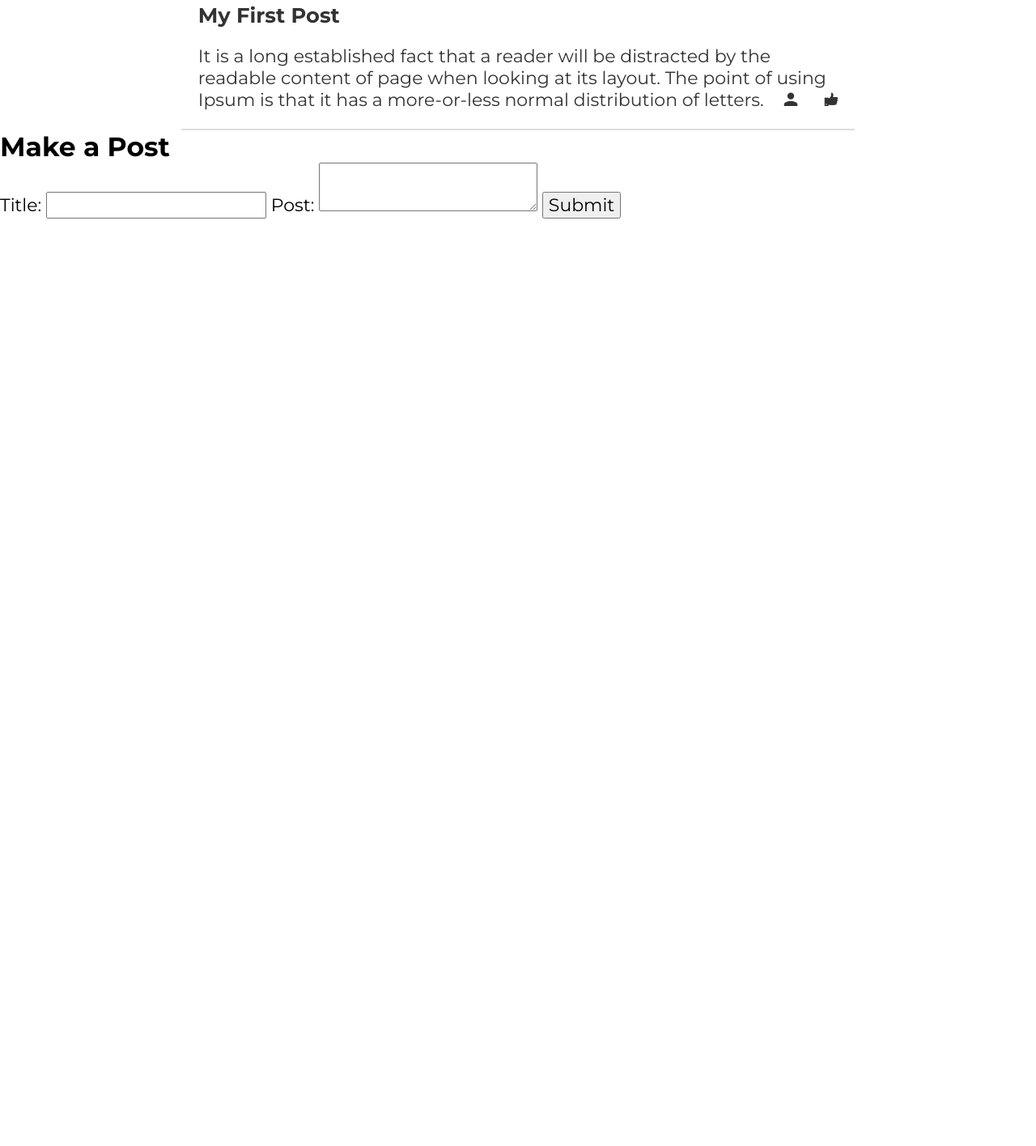
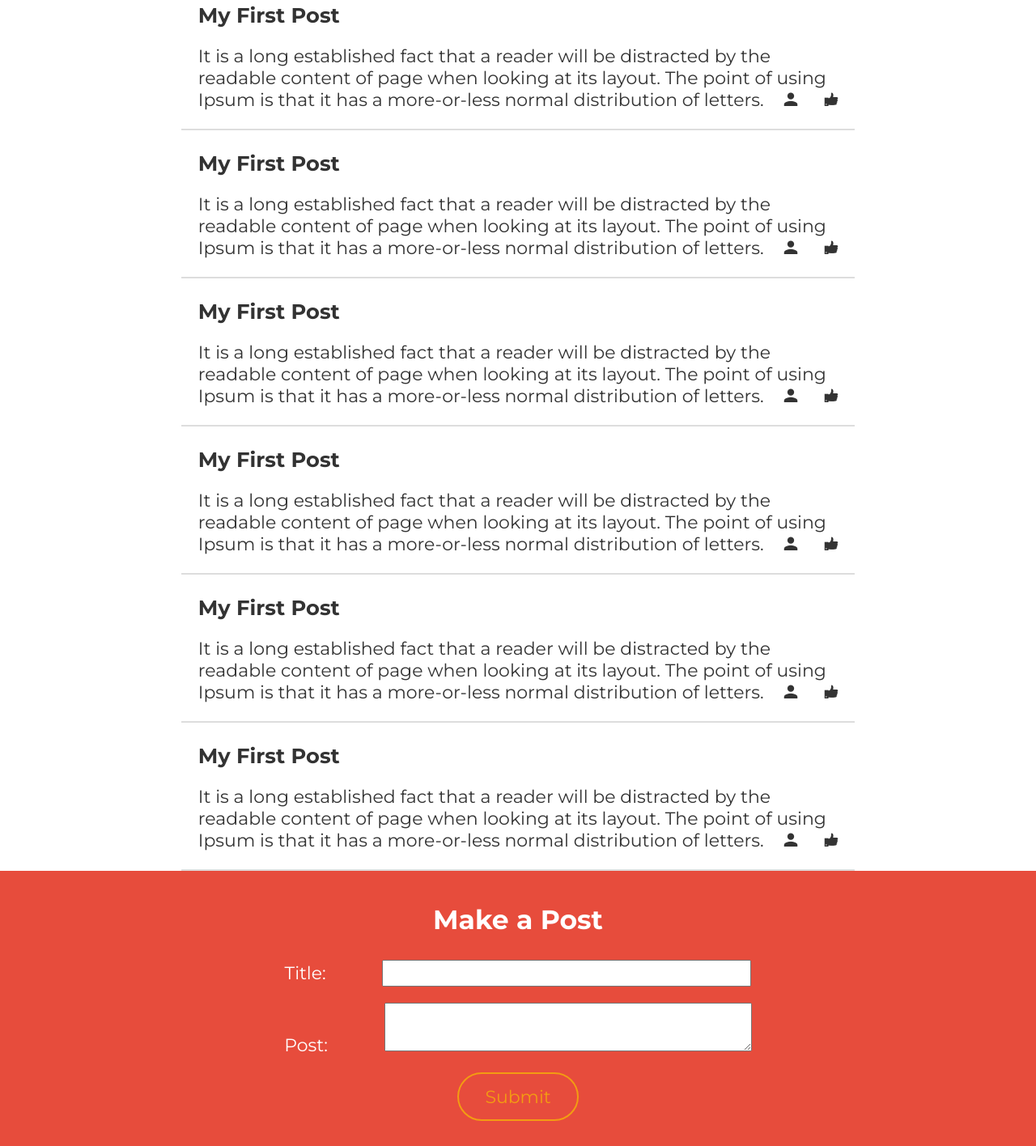
Before and after one commit to JackBid/forum-mockup, a plain HTML site: page index.html in a window 1280 px wide. Shown: the part 455-1871 px from the top of the page at 81% size. Before the commit the page ends 800 px from the top, so only its background shows below. Drawn offline with Linux system fonts and the light colour scheme; files whose address does not match are found by name.

Commit message:
Styled form section

```diff
--- a/index.html
+++ b/index.html
@@ -32,18 +32,66 @@
             <i class="icon ion-android-person"></i>
           </div>
         </li>
+        <li>
+          <div class="post-container">
+            <h3 class="post-title">My First Post</h3>
+            <p class="post-text">It is a long established fact that a reader will be distracted by the readable content of page when looking at its layout. The point of using Ipsum is that it has a more-or-less normal distribution of letters.</p>
+            <i class="icon ion-thumbsup"></i>
+            <i class="icon ion-android-person"></i>
+          </div>
+        </li>
+        <li>
+          <div class="post-container">
+            <h3 class="post-title">My First Post</h3>
+            <p class="post-text">It is a long established fact that a reader will be distracted by the readable content of page when looking at its layout. The point of using Ipsum is that it has a more-or-less normal distribution of letters.</p>
+            <i class="icon ion-thumbsup"></i>
+            <i class="icon ion-android-person"></i>
+          </div>
+        </li>
+        <li>
+          <div class="post-container">
+            <h3 class="post-title">My First Post</h3>
+            <p class="post-text">It is a long established fact that a reader will be distracted by the readable content of page when looking at its layout. The point of using Ipsum is that it has a more-or-less normal distribution of letters.</p>
+            <i class="icon ion-thumbsup"></i>
+            <i class="icon ion-android-person"></i>
+          </div>
+        </li>
+        <li>
+          <div class="post-container">
+            <h3 class="post-title">My First Post</h3>
+            <p class="post-text">It is a long established fact that a reader will be distracted by the readable content of page when looking at its layout. The point of using Ipsum is that it has a more-or-less normal distribution of letters.</p>
+            <i class="icon ion-thumbsup"></i>
+            <i class="icon ion-android-person"></i>
+          </div>
+        </li>
+        <li>
+          <div class="post-container">
+            <h3 class="post-title">My First Post</h3>
+            <p class="post-text">It is a long established fact that a reader will be distracted by the readable content of page when looking at its layout. The point of using Ipsum is that it has a more-or-less normal distribution of letters.</p>
+            <i class="icon ion-thumbsup"></i>
+            <i class="icon ion-android-person"></i>
+          </div>
+        </li>
       </ol>
     </section>
 
     <section class="forum-form">
+      <div class="form-container">
         <h2>Make a Post</h2>
         <form>
+          <div class="title-form-section">
             <label class="title-label" for="title-input">Title:</label>
             <input type="text" id="title-input"/>
+          </div>
+          <div class="text-form-section">
             <label class="textarea-label" for="textarea-input">Post:</label>
             <textarea id="textarea-input"></textarea>
+          </div>
+          <div class="submit-form-section">
             <input type="submit"/>
+          </div>
         </form>
+      </div>
     </section>
 
   </body>
--- a/vendors/css/style.css
+++ b/vendors/css/style.css
@@ -73,3 +73,63 @@ ol {
   bottom: 0;
   right: 50px;
 }
+
+/**********************************
+    FORM
+**********************************/
+
+.forum-form {
+  background-color: #e74c3c;
+  width: 100%;
+  height: 300px;
+  padding-bottom: 40px;
+}
+
+.form-container {
+  width: 50%;
+  margin: auto;
+  color: #fff;
+  text-align: center;
+}
+
+.forum-form h2 {
+  padding-top: 40px;
+  margin-bottom: 30px;
+}
+
+.title-form-section {
+  margin-bottom: 20px;
+}
+
+.title-form-section label,
+.text-form-section label {
+  width: 20%;
+  margin-right: 10%;
+}
+
+input[type="text"],
+textarea {
+  width: 70%;
+  color: #555;
+}
+
+.submit-form-section {
+  margin-top: 20px;
+}
+
+input[type="submit"] {
+  color: #f39c12;
+  background-color: #e74c3c;
+  border: 2px solid #f39c12;
+  padding: 15px;
+  width: 150px;
+  height: 60px;
+  border-radius: 50px;
+  transition: all 0.5s;
+}
+
+input[type="submit"]:hover {
+  color: #fff;
+  background-color: #e67e22;
+  border: 2px solid #e67e22;
+}
```
Lines whose indentation alone changed are shown as unchanged.
